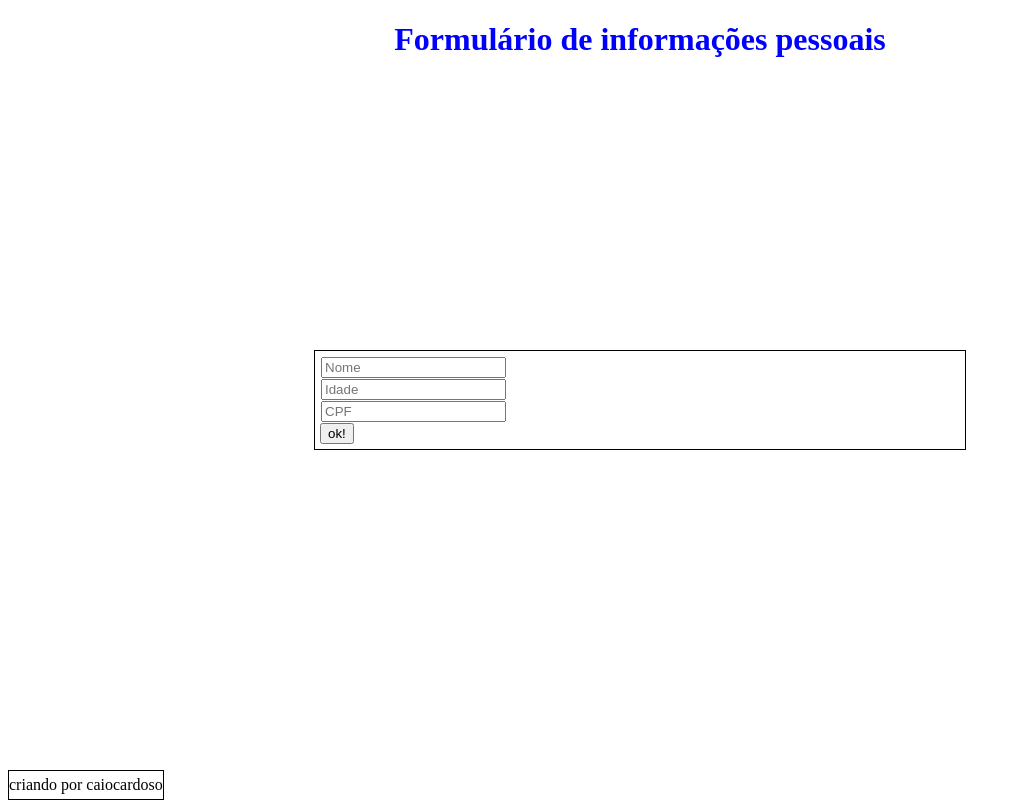
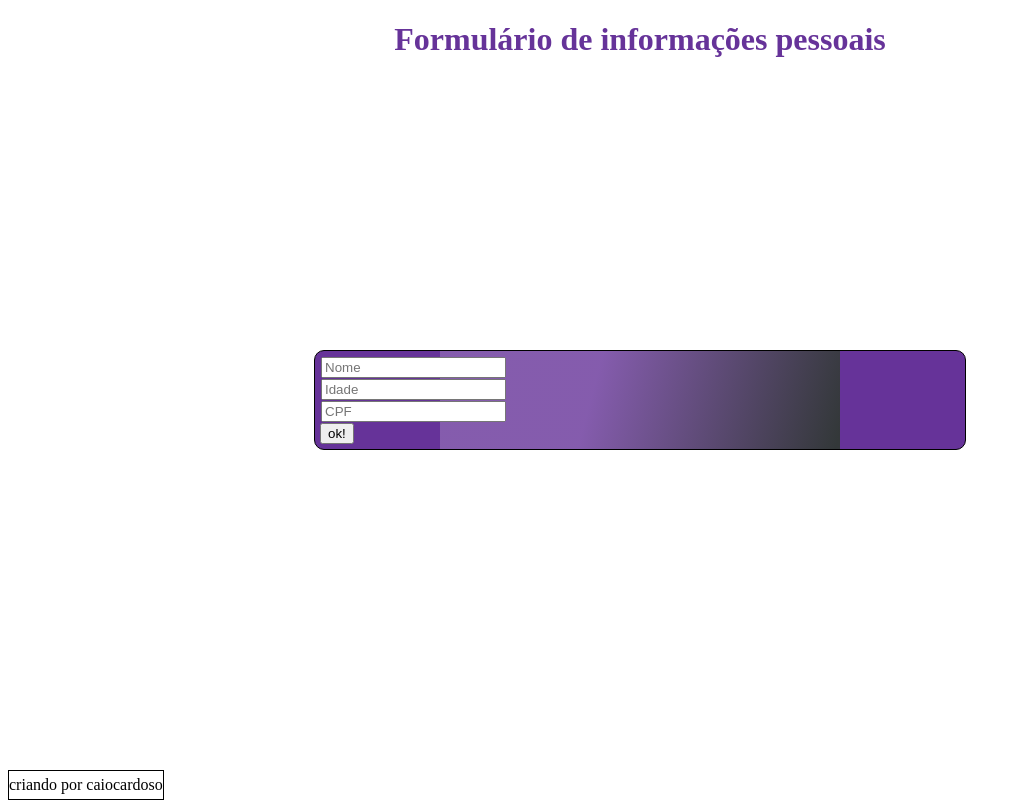
Before and after one commit to caiocardoso418/programacao_wwb_b, a plain HTML site: page index.html in a window 1280 px wide. Shown: the whole page, without its empty margins (0-1021 px from the left). Drawn offline with Linux system fonts and the light colour scheme.

Commit message:
aula 20/08 mudanças no css

```diff
--- a/script.js
+++ b/script.js
@@ -38,6 +38,10 @@ function validaCPF(cpf) {
         return false;
     }
 
+    cpf =cpf.replace("/[.-]/g", "");
+    console.log(cpf);
+
+
     let soma = 0;
 
     for(let i=1; i<=9;i++){
@@ -62,5 +66,6 @@ function validaCPF(cpf) {
    }
 
 
+
     return true;
 }
--- a/style.css
+++ b/style.css
@@ -1,6 +1,6 @@
 #titulo {
     text-align: center;
-    color: blue;
+    color: rebeccapurple;
 }
 
 input {
@@ -18,6 +18,16 @@ input {
     top: 50%;
     transform: translate(-50%, -50%);
     padding: 5px;
+    border-radius: 10px;
+    background:
+        linear-gradient(
+            105deg,
+            rgb(255 255 255 / 20%) 39%,
+            rgb(51 56 57 / 100%) 96%
+        )
+        center center / 400px 200px no-repeat,
+        rebeccapurple;
+
 }
 
 
```
